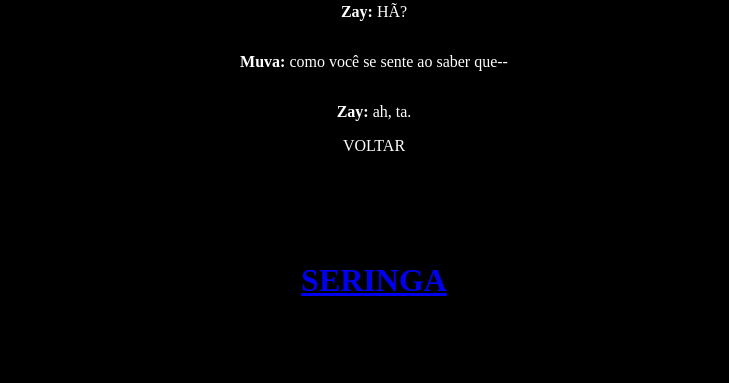
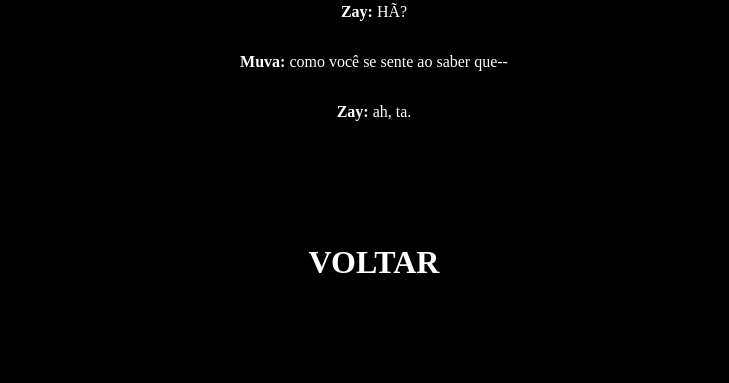
Before and after one commit to Luan-bit8/Arquivos_Tony, a plain HTML site: page site2/Al/persona.html in a window 1280 px wide. Shown: the part 2139-2522 px from the top of the page, without its empty margins (266-995 px from the left). Drawn offline with Linux system fonts and the light colour scheme; files whose address does not match are found by name; a web font is replaced by a local one.

Commit message:
Add files via upload

```diff
--- a/site2/Al/persona.html
+++ b/site2/Al/persona.html
@@ -37,7 +37,7 @@
         <p><strong>Muva:</strong> como você se sente ao saber que--</strong></p>
         <p><strong>Zay:</strong> ah, ta.</strong></p>
 
-        <div class="songlist>
+        <div class="songlist">
     <div class="song" onclick="history.back()">VOLTAR</div>
     <a href="item.html"><div class="song">SERINGA</div></a>
 </div>
```
